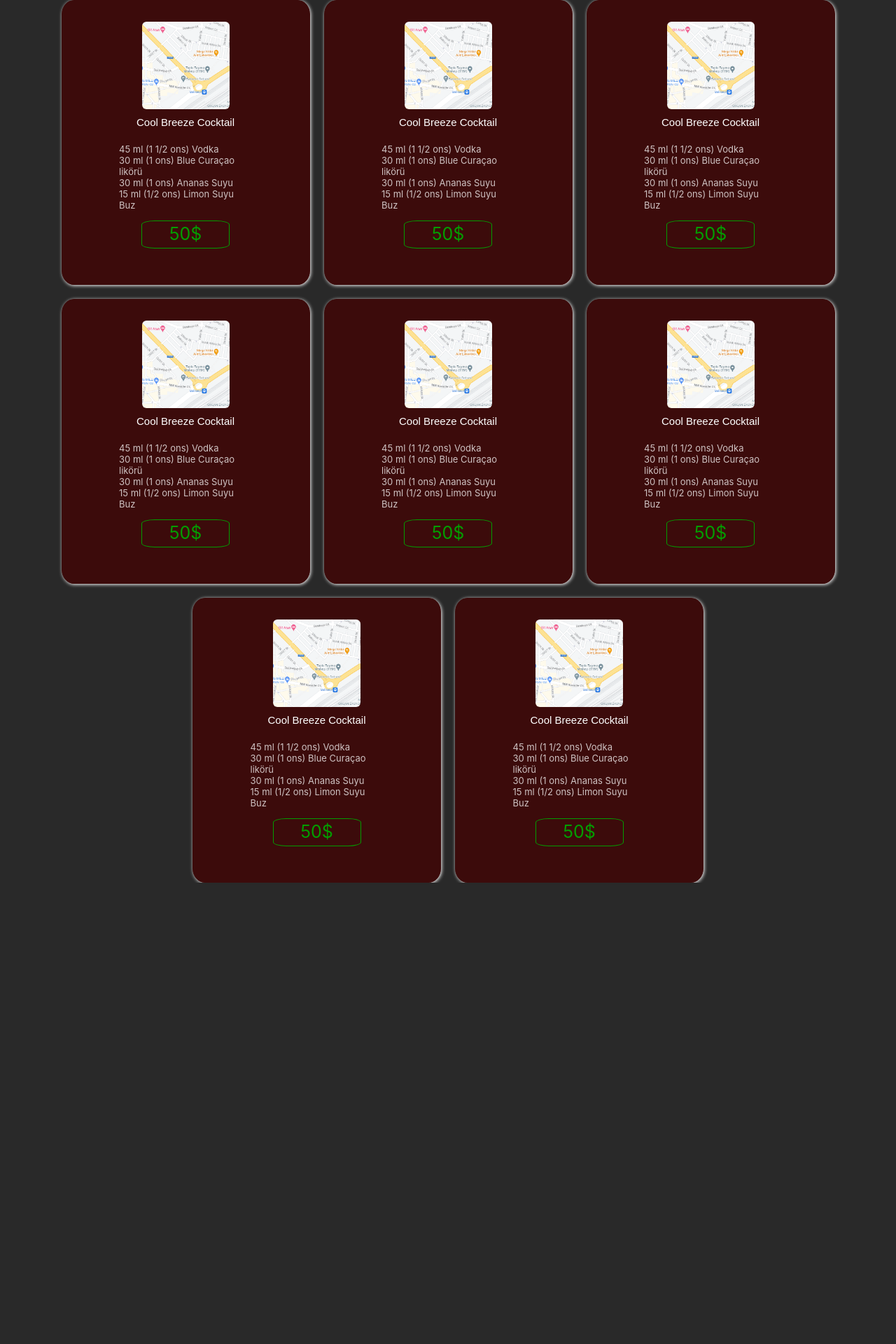
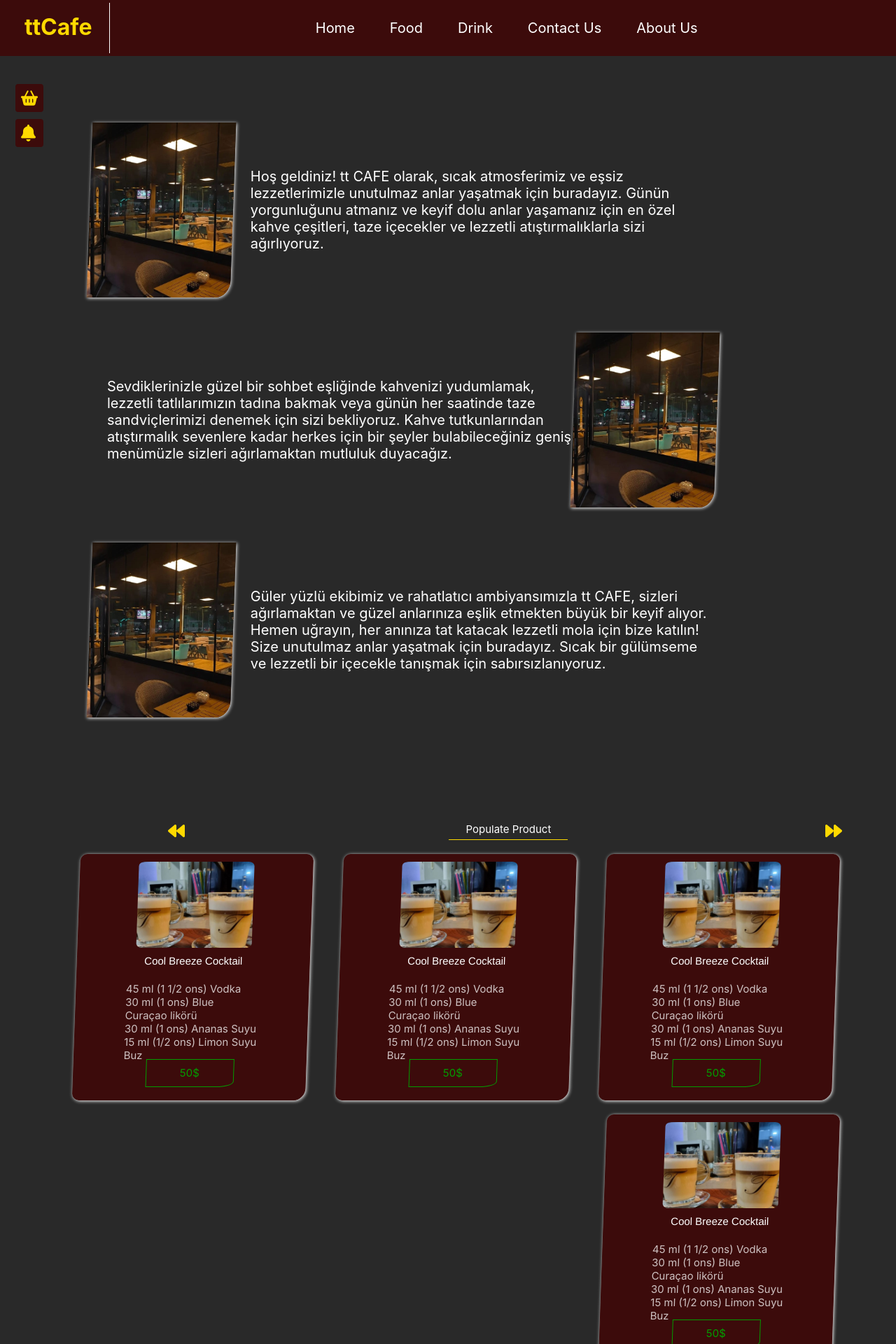
Before and after one commit to can-kayan/QRCode, a React (Create React App) app in the folder frontend/: page / in a window 1280 px wide. Shown: the top 1920 px of the page at 70% size. Before the commit the page ends 1261 px from the top, so only its background shows below. Built offline with nearby package versions, Linux system fonts and the light colour scheme; no server answers.

Commit message:
added home page

```diff
--- a/frontend/src/App.css
+++ b/frontend/src/App.css
@@ -1,14 +1,112 @@
+.home-page{
+  display: block;
+  width: 100%;
+  height: auto;
+  padding-top: 175px;
 
-.container{
+  margin-left: auto;
+  margin-right: auto;
+/* background-color: black; */
+}
+.container-information{
+  width: 80%;
+  height: 750px;
+  display: block;
+  margin-left: auto;
+  margin-right: auto;
+  margin-bottom: 250px;
+}
+.container-information>.boxInContainer{
+  width: 100%;
+  height: 250px;
+  display: flex;
+  margin-bottom: 50px;
+  /* background-color: wheat; */
+}
+.textInBox{
+  width: 65%;
+  height: 100%;
+  padding-left: 25px;
+  text-align: left;
+  color:#ffffff;
+  display: flex;
+  align-items: center;
+  justify-content: center;
+  font-size: 25px;
+}
+.textInBox p{
+  font-size: 20px;
+}
+.container-information>.boxInContainer>.imageInBox{
+  width: 20%;
+  height: 100%;
+  background-image: url('./images/2copyWhatsApp\ Görsel\ 2023-08-08\ saat\ 12.25.14.jpg');
+  background-repeat: no-repeat;
+  background-size: cover;
+  border-end-end-radius: 10%;
+  transform: skew(-2deg);
+  transition: 350ms;
+  cursor: pointer;
+  box-shadow: 1px 1px 5px #ffffff;
+}
+.container-information>.boxInContainer>.imageInBox:hover{
+  transform: scale(1.07);
+  transition: 350ms;
+}
+.container-main{
+  width: 90%;
+  height: 100%;
+  overflow: hidden;
+  padding-bottom: 25px;
+  margin-left: auto;
+  margin-right: auto;
+  /* display: contents; */
+  align-items: center;
+  justify-content: center;
+}
+.container-top{
+  width: 85%;
+  height: 25px;
+  margin-left: auto;
+  /* margin-right: auto; */
+  display: flex;
+  margin-bottom: 10px;
+}
+.icon{
+  transition: 350ms;
+}
+.icon:hover{
+  transform: scale(1.1);
+  transition: 350ms;
+}
+.information-text{
+  width: 170px;
+  margin-left: auto;
+  margin-right: auto;
+  border-bottom: 1px solid #ffd900;
+  font-size: 20px;
+  color:white
+}
+.information-text p{
+  display: flex;
+  align-items: center;
+  justify-content: center;
+  text-align: center;
+}
+.container-bottom{
+  width: 200%;
+  height: auto;
+}
+.boxInContainerOne,.boxInContainerTwo{
   display: flex;
   flex-wrap: wrap;
   justify-content: center; /* Kartları yatayda ortala */
-  gap: 20px; /* Kartlar arası boşluk */
+  gap: 1%; /* Kartlar arası boşluk */
 
 }
 .product-card{
   width: calc(25% - 20px); /* Her satırda 4 kart olduğu için genişliği 25% */
-  padding: 20px;
+  /* padding: 20px; */
   background-color: white;
   border-radius: 10px;
   box-shadow: 0px 4px 8px rgba(0, 0, 0, 0.1);
--- a/frontend/src/App.js
+++ b/frontend/src/App.js
@@ -1,8 +1,34 @@
+import { FaBackspace, FaBackward, FaFastBackward, FaFirstdraft, FaLastfm, FaLastfmSquare, FaStepBackward } from 'react-icons/fa';
 import './App.css';
 import ProductCard from './componentsJS/ProductCard';
 function App() {
  return(
-    <div className="container">
+   <div className='home-page'>
+      <div className='container-information'>
+         <div className='boxInContainer'>
+            <div className='imageInBox'></div>
+            <div className='textInBox'><p>            Hoş geldiniz! tt CAFE olarak, sıcak atmosferimiz ve eşsiz lezzetlerimizle unutulmaz anlar yaşatmak için buradayız. Günün yorgunluğunu atmanız ve keyif dolu anlar yaşamanız için en özel kahve çeşitleri, taze içecekler ve lezzetli atıştırmalıklarla sizi ağırlıyoruz.</p></div>
+         </div>
+         <div className='boxInContainer'>
+
+            <div className='textInBox Two' ><p>             Sevdiklerinizle güzel bir sohbet eşliğinde kahvenizi yudumlamak, lezzetli tatlılarımızın tadına bakmak veya günün her saatinde taze sandviçlerimizi denemek için sizi bekliyoruz. Kahve tutkunlarından atıştırmalık sevenlere kadar herkes için bir şeyler bulabileceğiniz geniş menümüzle sizleri ağırlamaktan mutluluk duyacağız.</p></div>
+            <div className='imageInBox Two'></div>
+         </div>
+         <div className='boxInContainer'>
+            <div className='imageInBox'></div>
+            <div className='textInBox'><p>            Güler yüzlü ekibimiz ve rahatlatıcı ambiyansımızla tt CAFE, sizleri ağırlamaktan ve güzel anlarınıza eşlik etmekten büyük bir keyif alıyor. Hemen uğrayın, her anınıza tat katacak lezzetli mola için bize katılın!
+             Size unutulmaz anlar yaşatmak için buradayız. Sıcak bir gülümseme ve lezzetli bir içecekle tanışmak için sabırsızlanıyoruz.</p></div>
+         </div>
+
+      </div>
+      <div className='container-main'>
+         <div className='container-top'>
+            <div className='last-button'><FaBackward className='icon' style={{float:'left', cursor:'pointer'}} color='#ffd900' /></div>
+            <div className='information-text'><p>Populate Product</p></div>
+            <div className='next-button'><FaBackward className='icon' style={{float:'right', cursor:'pointer' , transform:'rotate(180deg)'}} color='#ffd900' /></div>
+         </div>
+         <div className='container-bottom'>
+            <div className="boxInContainerOne">
                <ProductCard className="product-card" />
                <ProductCard className="product-card" />
                <ProductCard className="product-card" />
@@ -12,7 +38,19 @@ function App() {
                <ProductCard className="product-card" />
                <ProductCard className="product-card" />
             </div>
-
+            <div className="boxInContainerTwo">
+            <ProductCard className="product-card" />
+            <ProductCard className="product-card" />
+            <ProductCard className="product-card" />
+            <ProductCard className="product-card" />
+            <ProductCard className="product-card" />
+            <ProductCard className="product-card" />
+            <ProductCard className="product-card" />
+            <ProductCard className="product-card" />
+            </div>
+         </div>
+      </div>
+   </div>
  )
 }
 
--- a/frontend/src/componentsCSS/CallWaiterAndNewOrder.css
+++ b/frontend/src/componentsCSS/CallWaiterAndNewOrder.css
@@ -8,8 +8,8 @@
     gap: 10px;
 }
 .callWaiter,.basked{
-    width: 100%;
-    height: 100%;
+    width: 40px;
+    height: 40px;
     display: flex;
     align-items: center;
     gap: 5px; /* İstenilen boşluğu ayarlayabilirsiniz */
@@ -20,18 +20,23 @@
     background-color:#3C0B0B;
     margin-top: 10px;
     border-radius: 10%;
-    color:#fff
+    color:#fff;
+    overflow: hidden;
+    transition: 500ms;
 }
-/* .icon{
+.icon{
     width: 24px;
     height: 24px;
-    margin: auto;
     float: left;
-  } */
+    padding-left: 3px;
+  }
 .callWaiter:hover,.basked:hover{
     left:1px;
     margin-top: 10px;
-    transform: scale(1.1);
+    transform: scaleX(1.1);
     transition: 500ms;
     width: 100px;
 }
+p{
+    font-size: 15px;
+}
--- a/frontend/src/componentsCSS/Footer.css
+++ b/frontend/src/componentsCSS/Footer.css
@@ -1,7 +1,7 @@
 /* Footer container */
 footer {
   width: 100%;
-  height: 250px;
+  height: 350px;
   background-color: #3C0B0B;
   display: flex;
   flex-direction: column;
@@ -9,6 +9,7 @@ footer {
   align-items: center;
   padding: 20px; /* Aralıkları ayarlamak için */
   box-sizing: border-box;
+  margin-top: 50px;
 }
 
 /* Footer body */
@@ -96,8 +97,9 @@ footer > .copyright {
   color: white;
   opacity: 0.75;
   box-shadow: initial;
-  border-top: 1px solid #515151;
+  border-top: .5px solid #515151;
   margin-top: 0;
   display: flex;
   justify-content: center;
+  align-items: center;
 }
--- a/frontend/src/componentsCSS/Header.css
+++ b/frontend/src/componentsCSS/Header.css
@@ -2,12 +2,14 @@
     background-color: #3C0B0B;
     color: white;
     display: flex;
-    justify-content: space-between;
+    /* justify-content: space-between; */
     align-items: center;
     padding: 10px;
     height: 60px;
     width: 100%;
     position: fixed;
+    z-index: 1000;
+    margin-bottom: 25px;
   }
 
   .logos {
@@ -46,6 +48,7 @@
     color: inherit;
     font-size: 20px;
     display: block;
+    transition: 500ms;
   }
 
   .menu a:hover {
--- a/frontend/src/componentsCSS/ProductCard.css
+++ b/frontend/src/componentsCSS/ProductCard.css
@@ -1,22 +1,35 @@
 .product-card{
     border: 1px solid #3C0B0B;
     background-color: #3C0B0B;
-    width: 313px;
-    height: 365px;
-    border-radius: 5%;
+    width: 331px;
+    height: 350px;
+    border-end-end-radius: 5%;
     box-shadow: 1px 1px 5px #ffffff;
     float: left;
+    transform: skew(-2deg);
+    transition: 350ms;
+    margin:10px
+}
+.product-card:hover{
+    transform: scale(1.05);
+    transition: 350ms;
 }
 .product-image{
-    width: 125px;
-    height: 125px;
-    background-image: url('../images/map.png');
+    width: 50%;
+    height: 35%;
+    background-image: url('../images/4copyWhatsApp\ Görsel\ 2023-08-08\ saat\ 12.25.15.jpg');
     background-repeat: no-repeat;
     background-size: cover;
     margin-left: auto ;
     margin-right: auto;
     margin-top: 10px;
     border-radius:5% ;
+    transition: 500ms;
+    cursor: pointer;
+}
+.product-image:hover{
+    transform: scale(1.1);
+    transition: 500ms;
 }
 .product-title{
     font-family:'Poppins', sans-serif!important;
@@ -40,7 +53,7 @@
     border:1px solid #039d00;
     width: 124px;
     height: 38px;
-    border-radius: 15%;
+    border-end-end-radius: 20%;
     align-items: center;
     margin-left: auto;
     margin-right: auto;
@@ -49,4 +62,9 @@
     line-height: 150%;
     font-size: 25px;
     cursor: pointer;
+    transition: 350ms;
 }
+.product-button:hover{
+    transform: scale(1.1);
+    transition: 350ms;
+}
--- a/frontend/src/componentsJS/CallWaiterAndNewOrder.js
+++ b/frontend/src/componentsJS/CallWaiterAndNewOrder.js
@@ -37,10 +37,10 @@ function CallWaiterAndNewOrder() {
   return (
     <div className='component'>
       <button className='basked' onClick={callWaiter}>
-        <FontAwesomeIcon className="icon" color='#ffd900' icon={faBasketShopping} />sepet
+        <FontAwesomeIcon className="icon" color='#ffd900' icon={faBasketShopping} /><p>Sepet</p>
       </button>
       <button className='callWaiter' onClick={placeOrder}>
-        <FontAwesomeIcon className="icon" color='#ffd900' icon={faBell} />garson çağır
+        <FontAwesomeIcon className="icon" color='#ffd900' icon={faBell} /><p>Garson Çağır</p>
       </button>
     </div>
   );
--- a/frontend/src/index.js
+++ b/frontend/src/index.js
@@ -10,10 +10,10 @@ import reportWebVitals from './reportWebVitals';
 const root = ReactDOM.createRoot(document.getElementById('root'));
 root.render(
   <React.StrictMode>
-    {/* <Header /> */}
+    <Header />
     <App />
-    {/* <CallWaiterAndNewOrder /> */}
-    {/* <Footer /> */}
+    <CallWaiterAndNewOrder />
+    <Footer />
   </React.StrictMode>
 );
 
```
Also changed, not shown: frontend/src/images/2copyWhatsApp Görsel 2023-08-08 saat 12.25.14.jpg (added), frontend/src/images/4copyWhatsApp Görsel 2023-08-08 saat 12.25.15.jpg (added). Lines whose indentation alone changed are shown as unchanged.
